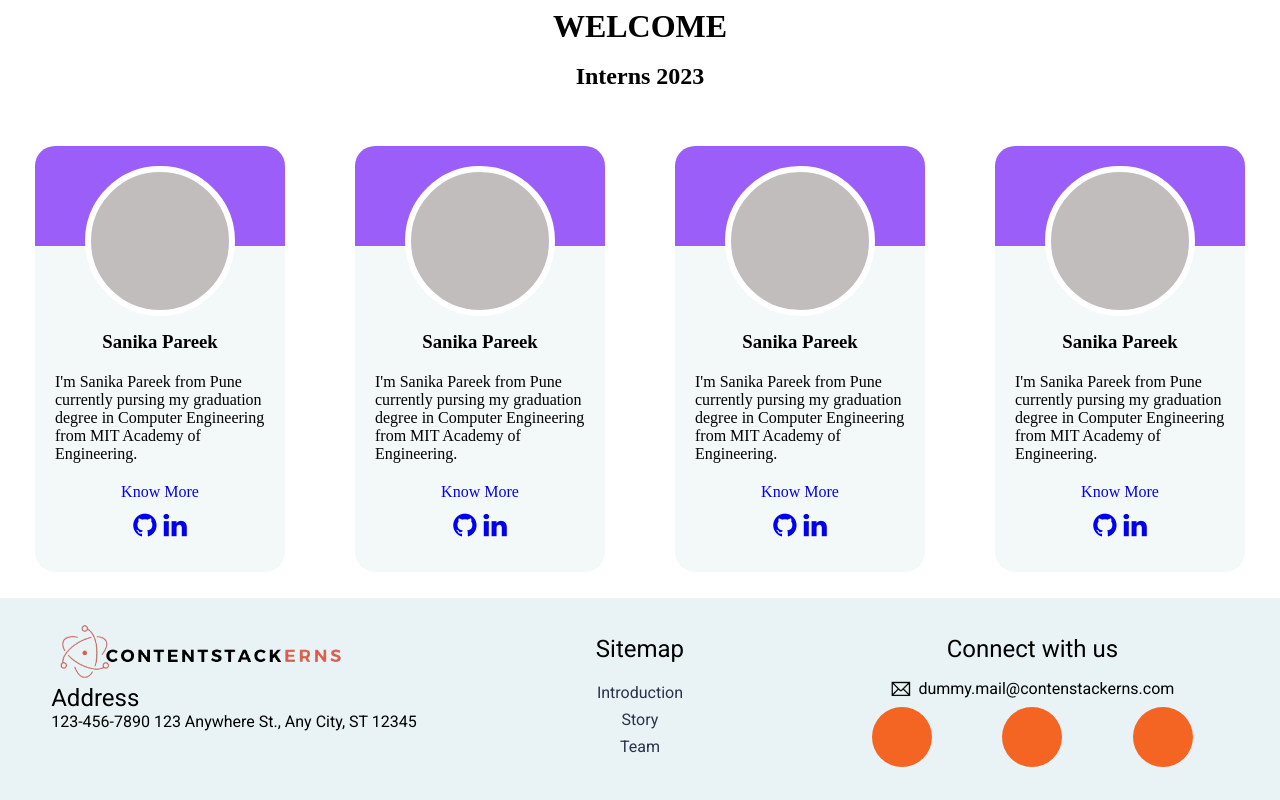
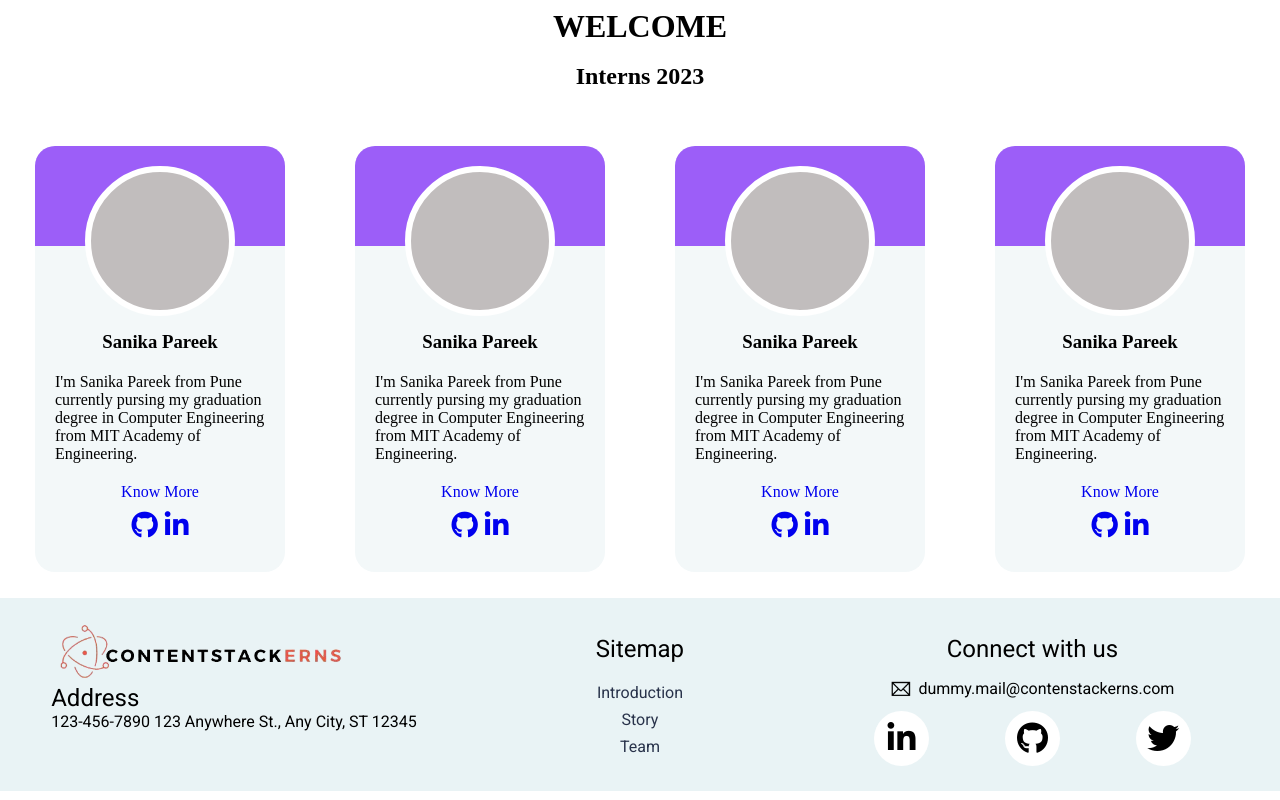
Before and after one commit to vikasrangaswamy/Contentstack, a plain HTML site: page index.html in a window 1280 px wide. Shown: the part 810-1610 px from the top of the page. Drawn offline with Linux system fonts and the light colour scheme.

Commit message:
[task-10] Added icons and styling to socials

```diff
--- a/index.html
+++ b/index.html
@@ -6,6 +6,7 @@
     <meta http-equiv="X-UA-Compatible" content="IE=edge">
     <meta name="viewport" content="width=device-width, initial-scale=1.0">
     <link rel="stylesheet" href="https://cdnjs.cloudflare.com/ajax/libs/font-awesome/4.7.0/css/font-awesome.min.css">
+    <script src="https://kit.fontawesome.com/8acd09923a.js" crossorigin="anonymous"></script>
     <title>Contentstackerns</title>
     <link rel="stylesheet" href="style/style.css">
 </head>
@@ -145,9 +146,9 @@
                     <div class="contact__emai-address">dummy.mail@contenstackerns.com</div>
                 </div>
                 <div class="contact__socials">
-                    <div class="contact__socials-icon"></div>
-                    <div class="contact__socials-icon"></div>
-                    <div class="contact__socials-icon"></div>
+                    <div class="contact__socials-icon"><i class="fa-2xl fa-brands fa-linkedin-in"></i></div>
+                    <div class="contact__socials-icon"><i class="fa-2xl fa-brands fa-github"></i></div>
+                    <div class="contact__socials-icon"><i class="fa-2xl fa-brands fa-twitter"></i></div>
                 </div>
             </div>
 
--- a/style/style.css
+++ b/style/style.css
@@ -238,14 +238,24 @@ header  {
   margin: 0 1%;
 }
 .contact__socials{
-   margin: 2% 0;
+   margin: 3% 0 0 0;
    display: flex;
    justify-content: space-around;
 }
 .contact__socials-icon{
-   width: 60px;
-   height: 60px;
+   width: 55px;
+   height: 55px;
    border-radius: 100%;
-   background-color: var(--accent-primary);
+   display: flex;
+   justify-content: center;
+   align-items: center;
+   background-color: var(--background-primary);
+}
+
+.contact__socials-icon:hover{
+  width: 57px;
+  height: 57px;
+  border: 1px solid var(--accent-primary);
+  box-shadow: 0 0 8px 2px var(--accent-primary);
 }
 /* footer-styling */
```
